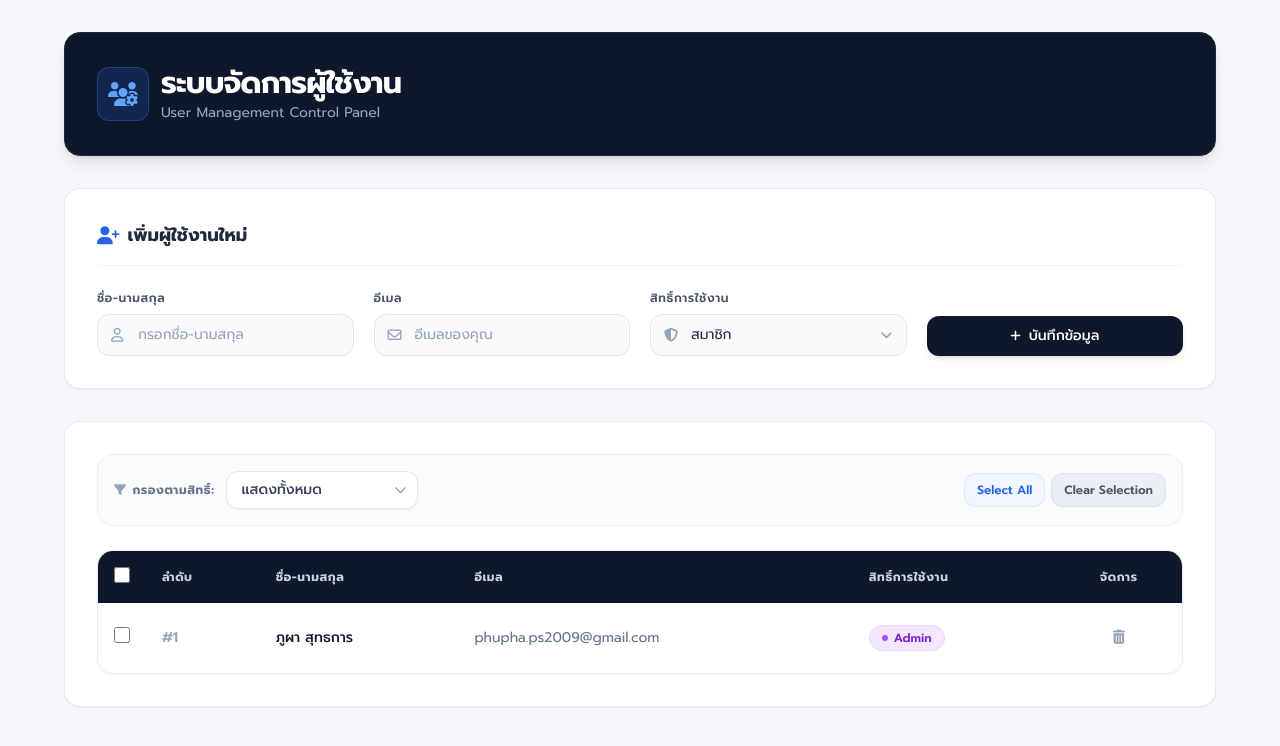
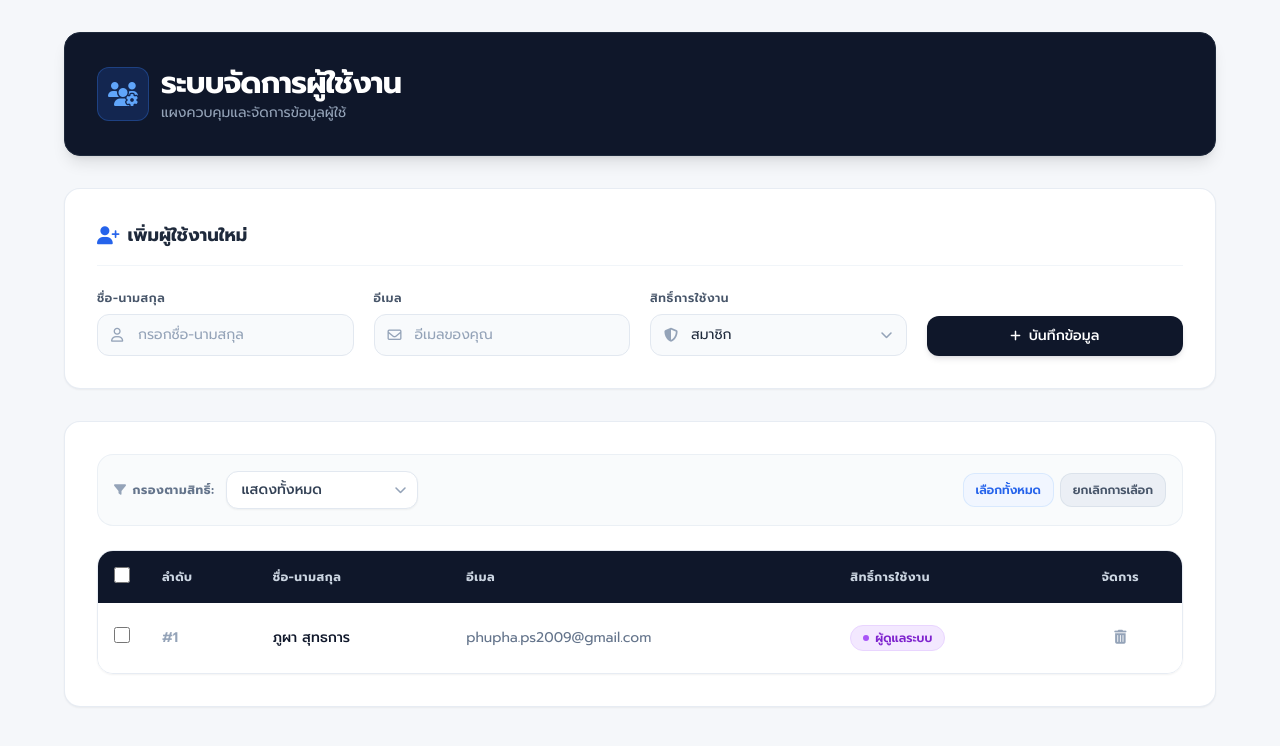
Before and after one commit to phuphaps2009-ai/Project_final, a PHP site: page / in a window 1280 px wide. Shown: the top 746 px of the page. Run offline with PHP 8.4, Linux system fonts and the light colour scheme; data comes from the database, SQL or seed files in the repository; some libraries are stand-ins or nearby versions.

Commit message:
Add users.sql

```diff
--- a/index.php
+++ b/index.php
@@ -15,14 +15,14 @@ if ($conn->connect_error) {
 // ระบบ Select Filter: รับค่าการคัดกรองบทบาท
 $selected_role = isset($_GET['role_filter']) ? $_GET['role_filter'] : 'all';
 
-// สร้าง SQL Query ตามเงื่อนไขการ Select (เรียงจากใหม่ไปเก่า)
+// สร้าง SQL Query ตามเงื่อนไขการ Select (เรียงจากเก่าไปใหม่ ORDER BY id ASC เพื่อให้คนที่เพิ่มใหม่ไปอยู่ต่อท้าย)
 if ($selected_role != 'all' && !empty($selected_role)) {
-    $stmt = $conn->prepare("SELECT * FROM users WHERE role = ? ORDER BY id DESC");
+    $stmt = $conn->prepare("SELECT * FROM users WHERE role = ? ORDER BY id ASC");
     $stmt->bind_param("s", $selected_role);
     $stmt->execute();
     $result = $stmt->get_result();
 } else {
-    $result = $conn->query("SELECT * FROM users ORDER BY id DESC");
+    $result = $conn->query("SELECT * FROM users ORDER BY id ASC");
 }
 ?>
 
@@ -31,7 +31,7 @@ if ($selected_role != 'all' && !empty($selected_role)) {
 <head>
     <meta charset="UTF-8">
     <meta name="viewport" content="width=device-width, initial-scale=1.0">
-    <title>User Management System - Modern UI</title>
+    <title>ระบบจัดการผู้ใช้งาน</title>
     <!-- Tailwind CSS CDN -->
     <script src="https://cdn.tailwindcss.com"></script>
     <!-- Google Fonts: Inter & Prompt -->
@@ -60,7 +60,7 @@ if ($selected_role != 'all' && !empty($selected_role)) {
                     </div>
                     <div>
                         <h1 class="text-2xl sm:text-3xl font-bold tracking-tight">ระบบจัดการผู้ใช้งาน</h1>
-                        <p class="text-sm text-slate-400 mt-0.5">User Management Control Panel</p>
+                        <p class="text-sm text-slate-400 mt-0.5">แผงควบคุมและจัดการข้อมูลผู้ใช้</p>
                     </div>
                 </div>
             </div>
@@ -151,7 +151,7 @@ if ($selected_role != 'all' && !empty($selected_role)) {
                 <!-- Dynamic Bulk Delete Button & Quick Actions -->
                 <div class="flex items-center gap-3 w-full sm:w-auto justify-end">
 
-                    <!-- Floating Highlighted 'Delete Selected' Red Button with Badge Count -->
+                    <!-- Dynamic 'Delete Selected' Red Button -->
                     <button id="btnDeleteSelected"
                             onclick="deleteSelected()"
                             type="button"
@@ -164,10 +164,10 @@ if ($selected_role != 'all' && !empty($selected_role)) {
                     <!-- Quick Action Buttons -->
                     <div class="flex items-center gap-1.5 text-xs font-semibold">
                         <button type="button" onclick="toggleAllCheckboxes(true)" class="text-blue-600 hover:text-blue-700 px-3 py-2 rounded-xl bg-blue-50/80 hover:bg-blue-100/80 border border-blue-200/50 transition">
-                            Select All
+                            เลือกทั้งหมด
                         </button>
                         <button type="button" onclick="toggleAllCheckboxes(false)" class="text-slate-600 hover:text-slate-700 px-3 py-2 rounded-xl bg-slate-200/60 hover:bg-slate-200 border border-slate-300/50 transition">
-                            Clear Selection
+                            ยกเลิกการเลือก
                         </button>
                     </div>
 
@@ -192,14 +192,13 @@ if ($selected_role != 'all' && !empty($selected_role)) {
                         </thead>
                         <tbody class="divide-y divide-slate-100 text-sm bg-white">
                             <?php if ($result->num_rows > 0): ?>
-                                <?php $i = 1; // เริ่มต้นนับลำดับที่ 1 ?>
+                                <?php $i = 1; ?>
                                 <?php while($row = $result->fetch_assoc()): ?>
                                     <tr class="hover:bg-blue-50/50 transition duration-150 item-row">
                                         <td class="p-4 text-center">
                                             <input type="checkbox" name="ids[]" value="<?= $row['id'] ?>" class="item-checkbox w-4 h-4 text-blue-600 rounded border-slate-300 focus:ring-blue-500/20 cursor-pointer">
                                         </td>
 
-                                        <!-- แสดงลำดับนับ 1, 2, 3... บนหน้าจอ -->
                                         <td class="p-4 font-semibold text-slate-400">#<?= $i++ ?></td>
 
                                         <td class="p-4 font-medium text-slate-900"><?= htmlspecialchars($row['name']) ?></td>
@@ -209,20 +208,20 @@ if ($selected_role != 'all' && !empty($selected_role)) {
                                         <td class="p-4">
                                             <?php if ($row['role'] == 'Admin'): ?>
                                                 <span class="inline-flex items-center gap-1.5 px-3 py-1 rounded-full text-xs font-semibold bg-purple-100 text-purple-700 border border-purple-200">
-                                                    <span class="w-1.5 h-1.5 rounded-full bg-purple-500"></span> Admin
+                                                    <span class="w-1.5 h-1.5 rounded-full bg-purple-500"></span> ผู้ดูแลระบบ
                                                 </span>
                                             <?php elseif ($row['role'] == 'Editor'): ?>
                                                 <span class="inline-flex items-center gap-1.5 px-3 py-1 rounded-full text-xs font-semibold bg-amber-100 text-amber-700 border border-amber-200">
-                                                    <span class="w-1.5 h-1.5 rounded-full bg-amber-500"></span> Editor
+                                                    <span class="w-1.5 h-1.5 rounded-full bg-amber-500"></span> ผู้แก้ไข
                                                 </span>
                                             <?php else: ?>
                                                 <span class="inline-flex items-center gap-1.5 px-3 py-1 rounded-full text-xs font-semibold bg-slate-100 text-slate-600 border border-slate-200">
-                                                    <span class="w-1.5 h-1.5 rounded-full bg-slate-400"></span> Member
+                                                    <span class="w-1.5 h-1.5 rounded-full bg-slate-400"></span> สมาชิก
                                                 </span>
                                             <?php endif; ?>
                                         </td>
 
-                                        <!-- Individual Action: Trash Button -->
+                                        <!-- Individual Action -->
                                         <td class="p-4 text-center">
                                             <button type="button"
                                                     onclick="deleteSingle(<?= $row['id'] ?>)"
```
